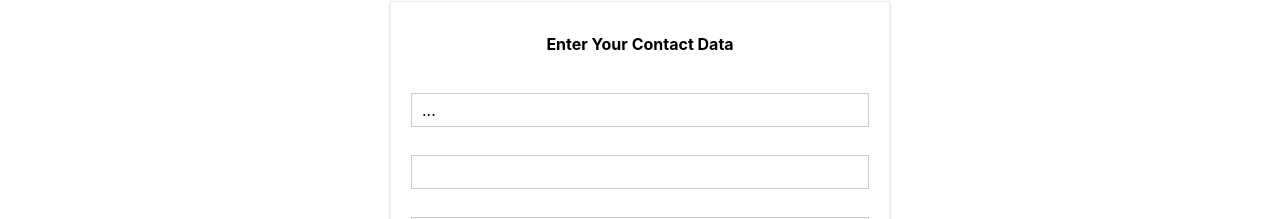
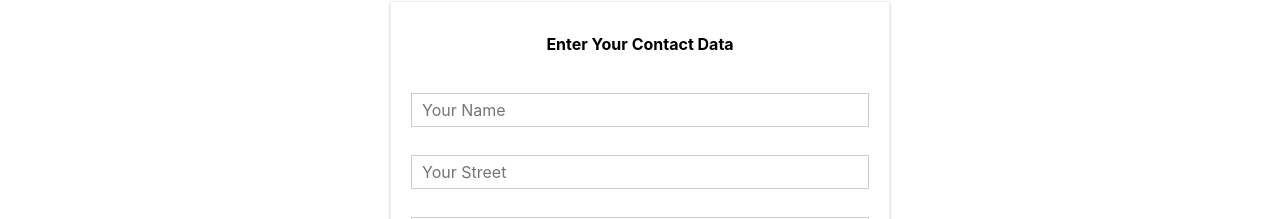
Before and after one commit to Sparrow48/burger-builder, a React (Create React App) app: page /checkout in a window 1280 px wide. Both pictures are taken after a click on the button "CONTINUE". Shown: the part 581-800 px from the top of the page. Built offline with nearby package versions, Linux system fonts and the light colour scheme.

Commit message:
Dynamically create input

```diff
--- a/src/containers/Checkout/ContactData/ContactData.js
+++ b/src/containers/Checkout/ContactData/ContactData.js
@@ -88,27 +88,24 @@ class ContactData extends Component {
       .catch(error => this.setState({ loading: false }));
   };
   render() {
+    const formElementsArray = [];
+
+    for (let key in this.state.orderForm) {
+      formElementsArray.push({
+        id: key,
+        config: this.state.orderForm[key],
+      });
+    }
     let form = (
       <form>
-        <Input elementType='...' elementConfig='...' value='...' />
-        <Input
-          inputtype='input'
-          type='email'
-          name='email'
-          placeholder='Your Mail'
-        />
-        <Input
-          inputtype='input'
-          type='text'
-          name='street'
-          placeholder='Your Street'
-        />
-        <Input
-          inputtype='input'
-          type='text'
-          name='postal'
-          placeholder='Your Postal Code'
-        />
+        {formElementsArray.map(formElement => (
+          <Input
+            key={formElement.id}
+            elementType={formElement.config.elementType}
+            elementConfig={formElement.config.elementConfig}
+            value={formElement.config.value}
+          />
+        ))}
         <Button btnType='Success' clicked={this.orderHandler}>
           ORDER
         </Button>
```
